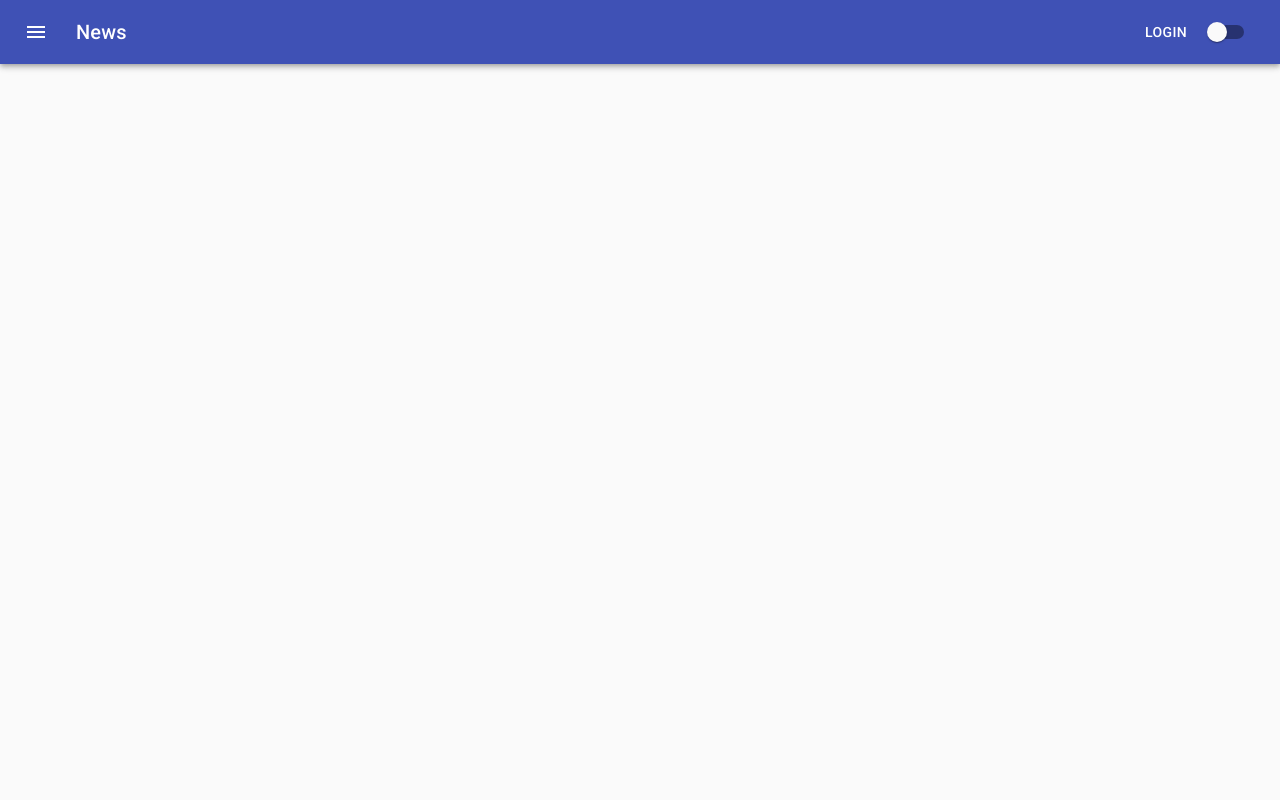
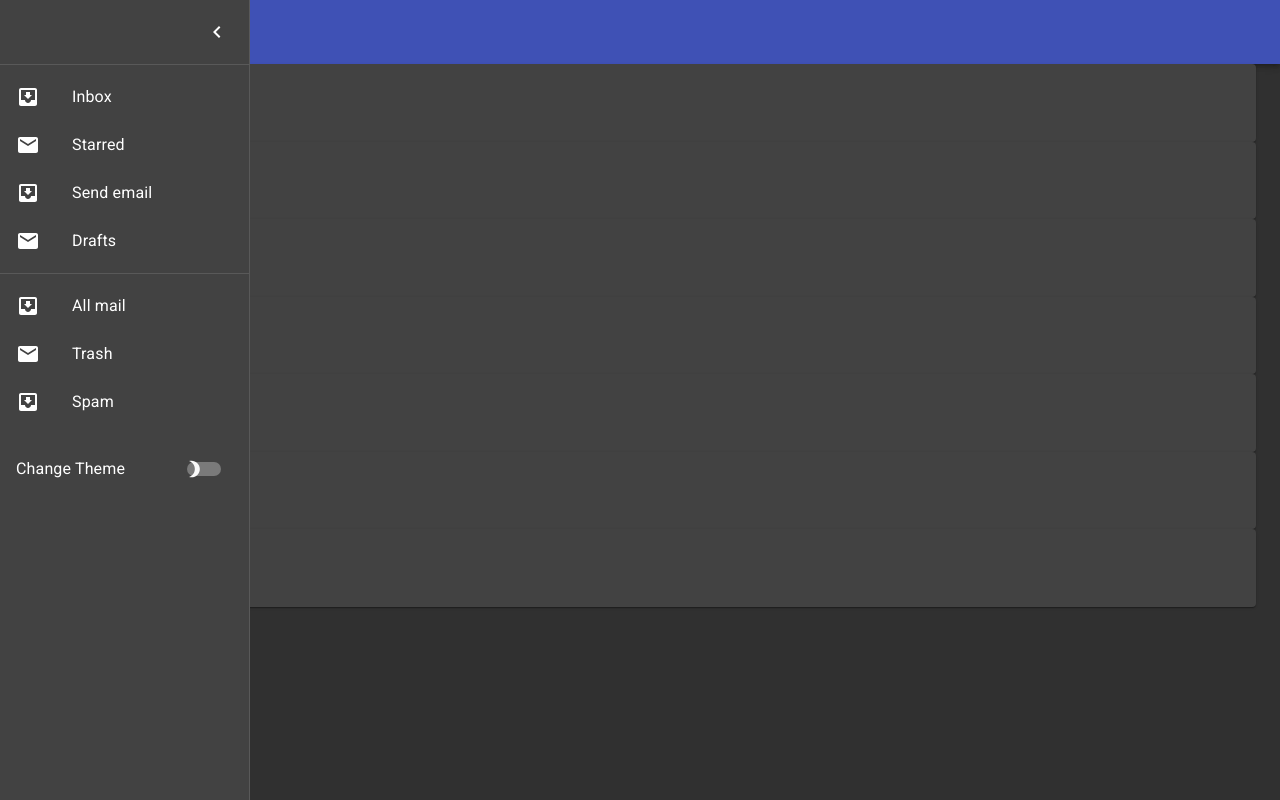
Before and after one commit to Andrew2432/react-keeperapp, a React (Create React App) app: page / in a window 1280 px wide. Both pictures are taken after a click on the button "open drawer". Built offline with nearby package versions, Linux system fonts and the light colour scheme.

Commit message:
Add initial drawer

```diff
--- a/src/components/App/App.js
+++ b/src/components/App/App.js
@@ -1,14 +1,53 @@
-import React, { Fragment } from 'react';
+import React, { useContext } from 'react';
 import './App.css';
-import { CssBaseline } from '@material-ui/core';
+import {
+  CssBaseline,
+  ThemeProvider,
+  createMuiTheme,
+  Container,
+  Card,
+} from '@material-ui/core';
 import Navbar from '../layout/Navbar/Navbar';
+import UIContext from '../../context/ui/UIContext';
 
 function App() {
+  const uiContext = useContext(UIContext);
+  const { theme } = uiContext;
+
+  const appTheme = createMuiTheme({
+    palette: {
+      type: theme,
+    },
+  });
+
   return (
-    <Fragment>
+    <ThemeProvider theme={appTheme}>
       <CssBaseline />
       <Navbar />
-    </Fragment>
+      <Container>
+        <Card>
+          <h1>Hello</h1>
+        </Card>
+        <Card>
+          <h1>Hello</h1>
+        </Card>
+        <Card>
+          <h1>Hello</h1>
+        </Card>
+        <Card>
+          <h1>Hello</h1>
+        </Card>
+        <Card>
+          <h1>Hello</h1>
+        </Card>
+        <Card>
+          <h1>Hello</h1>
+        </Card>
+        <Card>
+          <h1>Hello</h1>
+        </Card>
+      </Container>
+    </ThemeProvider>
   );
 }
 
--- a/src/components/layout/Navbar/Navbar.jsx
+++ b/src/components/layout/Navbar/Navbar.jsx
@@ -1,47 +1,193 @@
-import React from 'react';
+import React, { useState, useContext } from 'react';
+import clsx from 'clsx';
 import {
   AppBar,
-  IconButton,
+  List,
   Typography,
   Toolbar,
-  Button,
+  Drawer,
+  useTheme,
   makeStyles,
+  withStyles,
   Switch,
 } from '@material-ui/core';
 
+import Divider from '@material-ui/core/Divider';
+
+import WbSunny from '@material-ui/icons/WbSunny';
+import Brightness3Icon from '@material-ui/icons/Brightness3';
+import IconButton from '@material-ui/core/IconButton';
 import MenuIcon from '@material-ui/icons/Menu';
+import ChevronLeftIcon from '@material-ui/icons/ChevronLeft';
+import ChevronRightIcon from '@material-ui/icons/ChevronRight';
+import ListItem from '@material-ui/core/ListItem';
+import ListItemIcon from '@material-ui/core/ListItemIcon';
+import ListItemText from '@material-ui/core/ListItemText';
+import InboxIcon from '@material-ui/icons/MoveToInbox';
+import MailIcon from '@material-ui/icons/Mail';
 
+import { grey } from '@material-ui/core/colors';
+
+import UIContext from '../../../context/ui/UIContext';
+
+const drawerWidth = '250px';
 const useStyles = makeStyles((theme) => ({
   root: {
-    flexGrow: 1,
+    display: 'flex',
+  },
+  appBar: {
+    transition: theme.transitions.create(['margin', 'width'], {
+      easing: theme.transitions.easing.sharp,
+      duration: theme.transitions.duration.leavingScreen,
+    }),
+  },
+  appBarShift: {
+    width: `calc(100% - ${drawerWidth}px)`,
+    marginLeft: drawerWidth,
+    transition: theme.transitions.create(['margin', 'width'], {
+      easing: theme.transitions.easing.easeOut,
+      duration: theme.transitions.duration.enteringScreen,
+    }),
   },
   menuButton: {
     marginRight: theme.spacing(2),
   },
-  title: {
+  hide: {
+    display: 'none',
+  },
+  drawer: {
+    width: drawerWidth,
+    flexShrink: 0,
+  },
+  drawerPaper: {
+    width: drawerWidth,
+  },
+  drawerHeader: {
+    display: 'flex',
+    alignItems: 'center',
+    padding: theme.spacing(0, 1),
+    // necessary for content to be below app bar
+    ...theme.mixins.toolbar,
+    justifyContent: 'flex-end',
+  },
+  content: {
     flexGrow: 1,
+    padding: theme.spacing(3),
+    transition: theme.transitions.create('margin', {
+      easing: theme.transitions.easing.sharp,
+      duration: theme.transitions.duration.leavingScreen,
+    }),
+    marginLeft: -drawerWidth,
+  },
+  contentShift: {
+    transition: theme.transitions.create('margin', {
+      easing: theme.transitions.easing.easeOut,
+      duration: theme.transitions.duration.enteringScreen,
+    }),
+    marginLeft: 0,
   },
 }));
 
+const ThemeSwitch = withStyles({
+  switchBase: {
+    color: grey[50],
+    '&$checked': {
+      color: grey[900],
+    },
+    '&$checked + $track': {
+      backgroundColor: grey[500],
+    },
+  },
+  checked: {},
+  track: {
+    backgroundColor: grey[50],
+  },
+})(Switch);
+
 const Navbar = () => {
+  const uiContext = useContext(UIContext);
+  const { setTheme } = uiContext;
+
   const classes = useStyles();
+  const theme = useTheme();
+  const [open, setOpen] = useState(false);
+
+  const handleDrawerOpen = () => {
+    setOpen(true);
+  };
+
+  const handleDrawerClose = () => {
+    setOpen(false);
+  };
+
   return (
     <AppBar position="static">
       <Toolbar>
         <IconButton
+          color="inherit"
+          aria-label="open drawer"
+          onClick={handleDrawerOpen}
           edge="start"
-          className={classes.menuButton}
-          color="inherit"
-          aria-label="menu"
+          className={clsx(classes.menuButton, open && classes.hide)}
         >
           <MenuIcon />
         </IconButton>
-        <Typography variant="h6" className={classes.title}>
-          News
+        <Typography variant="h6" noWrap>
+          Keeper App
         </Typography>
-        <Button color="inherit">Login</Button>
-        <Switch></Switch>
       </Toolbar>
+      <Drawer
+        className={classes.drawer}
+        variant="persistent"
+        anchor="left"
+        open={open}
+        classes={{
+          paper: classes.drawerPaper,
+        }}
+      >
+        <div className={classes.drawerHeader}>
+          <IconButton onClick={handleDrawerClose}>
+            {theme.direction === 'ltr' ? (
+              <ChevronLeftIcon />
+            ) : (
+              <ChevronRightIcon />
+            )}
+          </IconButton>
+        </div>
+        <Divider />
+        <List>
+          {['Inbox', 'Starred', 'Send email', 'Drafts'].map((text, index) => (
+            <ListItem button key={text}>
+              <ListItemIcon>
+                {index % 2 === 0 ? <InboxIcon /> : <MailIcon />}
+              </ListItemIcon>
+              <ListItemText primary={text} />
+            </ListItem>
+          ))}
+        </List>
+        <Divider />
+        <List>
+          {['All mail', 'Trash', 'Spam'].map((text, index) => (
+            <ListItem button key={text}>
+              <ListItemIcon>
+                {index % 2 === 0 ? <InboxIcon /> : <MailIcon />}
+              </ListItemIcon>
+              <ListItemText primary={text} />
+            </ListItem>
+          ))}
+        </List>
+        <List>
+          <ListItem>
+            <ListItemText>Change Theme</ListItemText>
+            <ThemeSwitch
+              size="medium"
+              onChange={setTheme}
+              checkedIcon={<WbSunny fontSize="small" />}
+              icon={<Brightness3Icon fontSize="small" />}
+            ></ThemeSwitch>
+          </ListItem>
+        </List>
+      </Drawer>
     </AppBar>
   );
 };
--- /dev/null
+++ b/src/context/types.js
@@ -0,0 +1,2 @@
+// UI types
+export const SET_THEME = 'SET_THEME';
--- /dev/null
+++ b/src/context/ui/UIContext.js
@@ -0,0 +1,5 @@
+import { createContext } from 'react';
+
+const UIContext = createContext();
+
+export default UIContext;
--- /dev/null
+++ b/src/context/ui/UIState.js
@@ -0,0 +1,24 @@
+import React, { useReducer } from 'react';
+import UIContext from './UIContext';
+import uiReducer from './uiReducer';
+import { SET_THEME } from '../types';
+
+const UIState = (props) => {
+  const initialState = {
+    theme: 'dark',
+  };
+
+  const [state, dispatch] = useReducer(uiReducer, initialState);
+
+  const setTheme = () => {
+    dispatch({ type: SET_THEME });
+  };
+
+  return (
+    <UIContext.Provider value={{ theme: state.theme, setTheme }}>
+      {props.children}
+    </UIContext.Provider>
+  );
+};
+
+export default UIState;
--- /dev/null
+++ b/src/context/ui/uiReducer.js
@@ -0,0 +1,12 @@
+import { SET_THEME } from '../types';
+
+export default (state, action) => {
+  const { type } = action;
+  switch (type) {
+    case SET_THEME:
+      return { ...state, theme: state.theme === 'dark' ? 'light' : 'dark' };
+
+    default:
+      return state;
+  }
+};
--- a/src/index.js
+++ b/src/index.js
@@ -2,10 +2,13 @@ import React from 'react';
 import ReactDOM from 'react-dom';
 import './index.css';
 import App from './components/App/App';
+import UIState from './context/ui/UIState';
 
 ReactDOM.render(
   <React.StrictMode>
-    <App />
+    <UIState>
+      <App />
+    </UIState>
   </React.StrictMode>,
   document.getElementById('root')
 );
```
